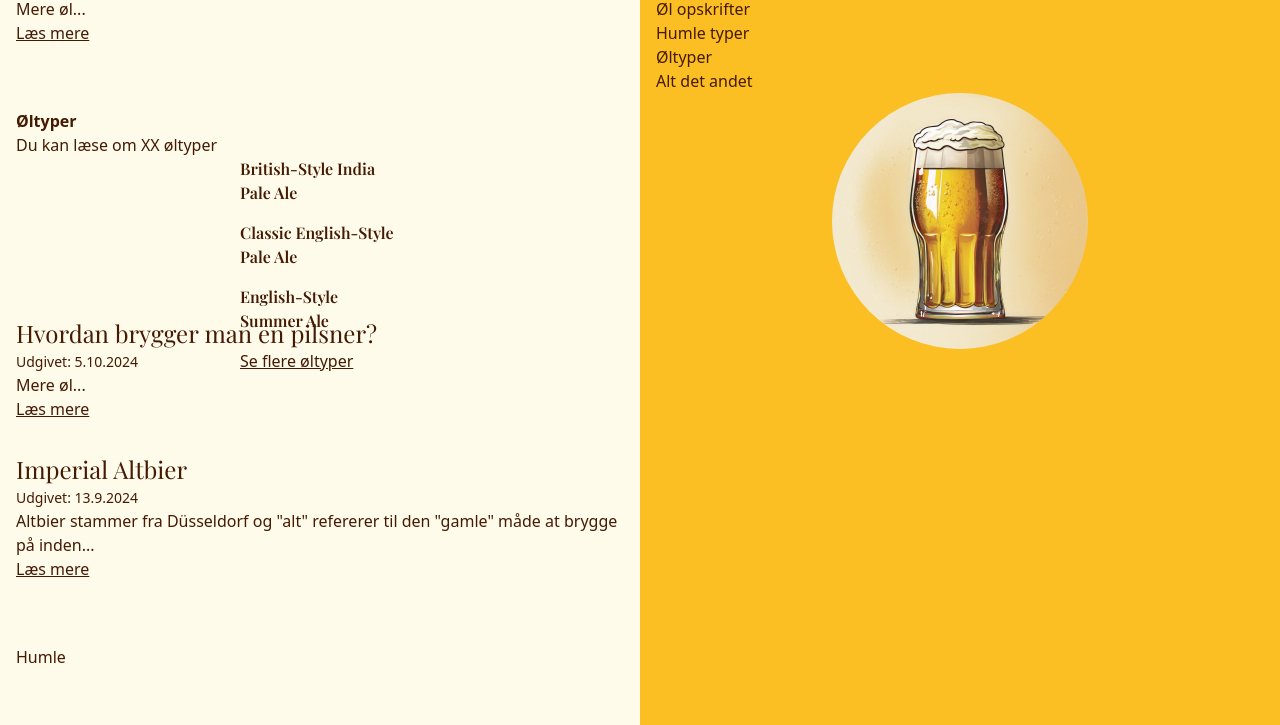
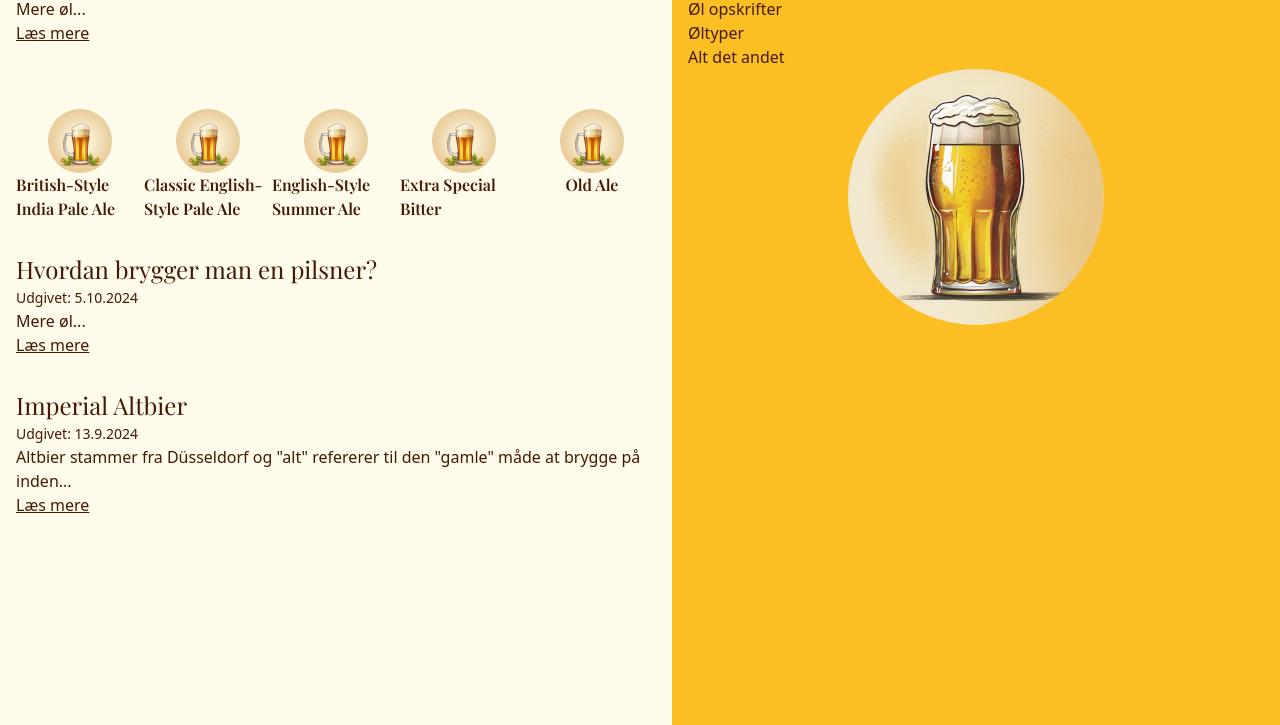
Before and after one commit to kristiannissen/hopstr, an Astro site: page / in a window 1280 px wide. Shown: the part 75-800 px from the top of the page. Built offline with nearby package versions, Linux system fonts and the light colour scheme; Astro itself is replaced by a stand-in of ours; a web font is replaced by a local one.

Commit message:
Working on #9

```diff
--- a/src/components/BeerStyles.astro
+++ b/src/components/BeerStyles.astro
@@ -4,6 +4,9 @@
  */
 
 import { Debug } from "astro:components";
+import { Image } from "astro:assets";
+import icon from "../assets/images/glass_with_beer.jpg";
+
 let bs = (await Astro.glob("../content/style-guide/*.mdx")) || [];
 // Sort styles
 bs.sort((a, b) => b.frontmatter.title - a.frontmatter.title);
@@ -12,17 +15,19 @@ bs.sort((a, b) => b.frontmatter.title - a.frontmatter.title);
 const { count } = Astro.props || 6;
 ---
 
-<section class={`grid grid-cols-${count} gap-4 place-content-evenly h-32`}>
+<section class="flex overflow-x-auto">
   {
     bs.slice(0, count).map((s) => (
-      <article class="max-w-40">
-        <h1 class="font-serif font-semibold">
+    <div class="flex-none w-32">
+    <article class="flex flex-col items-center">
+	      <figure class="">
+	      	<Image src={icon} alt="Øl i glas" class="w-16 h-16 rounded-full" />
+	      </figure>
+	      <h1 class="font-serif font-semibold">
           <a href={`/oeltyper/${s.frontmatter.slug}`}>{s.frontmatter.title}</a>
         </h1>
       </article>
+    </div>
     ))
   }
-  <div class="">
-    <a href="/oeltyper" class="underline">Se flere øltyper</a>
-  </div>
 </section>
--- a/src/content/brews/B244.mdx
+++ b/src/content/brews/B244.mdx
@@ -58,5 +58,13 @@ Typisk bruger bryggere Carapils i en sats på 2-10% af den samlede malt sammens
 ## Humle sammensætning
 Som sidst holder jeg mig til de klassiske tyske humler, sidste gang brugte jeg [Hallertauer Mittelfruh](/humle/hallertau) men denne gang [Tettnanger](humle/tettnanger) da de to [humletyper](https://beermaverick.com/hops/hop-comparison-tool/?hops=tettnanger,hallertau-mittelfruh,) minder meget om hinanden.
 
+Med dette bryg vil jeg eksperimentere med **first wort hopping**, der er ikke helt enighed om, hvorvidt det har en effekt på hvordan bitterhed og aroma udvikler sig.
+
+**First Wort Hopping**
+First Wort Hopping sker ved at humlen tilsættes når mæskningen er færdig og eftergydning (sparge) går i gang. Humlen tilsætes lige efter "Vorlauf" - et fantastisk ord - og humlen bliver i urten under kogningen.
+
+**IBU påvirkning**
+
+
 ## Gæren
 Som sidst bliver det Imperial Harvest, jeg anvender som gær.
--- a/src/layouts/Skeleton.astro
+++ b/src/layouts/Skeleton.astro
@@ -42,7 +42,6 @@ import fb from "../assets/images/beer_in_glass.jpg";
           <ul>
             <li><a href="/">Forside</a></li>
             <li><a href="/opskrifter">Øl opskrifter</a></li>
-            <li><a href="/humle">Humle typer</a></li>
             <li><a href="/oeltyper">Øltyper</a></li>
             <li><a href="/alt-det-andet">Alt det andet</a></li>
           </ul>
--- a/src/pages/index.astro
+++ b/src/pages/index.astro
@@ -31,14 +31,9 @@ brews = brews.slice(1, 3);
 
   <!-- List of beer styles //-->
   <div class="p-4">
-    <hgroup>
-      <h2 class="font-semibold">Øltyper</h2>
-      <p>Du kan læse om XX øltyper</p>
-    </hgroup>
-    <BeerStyles count={3} />
+    <BeerStyles count={5} />
   </div>
   <section class="p-4 mx-auto">
     {brews.map((brew) => <BrewCard brew={brew} image={true} />)}
   </section>
-  <section class="p-4">Humle</section>
 </Skeleton>
```
